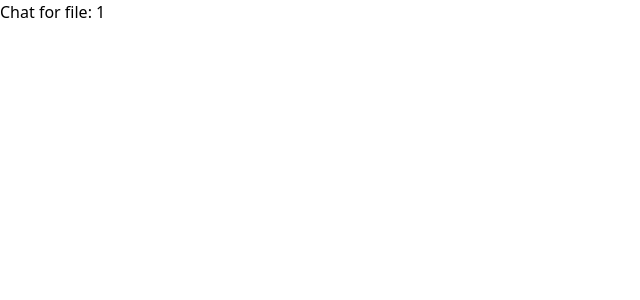
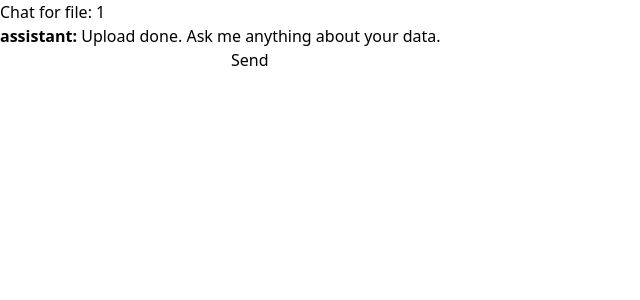
Before and after one commit to armansinghh/data-analysis-agent, a Next.js app in the folder frontend/: page /c/1 in a window 1280 px wide. Shown: the top 300 px of the page, without its empty margins (0-640 px from the left). Built offline with nearby package versions, Linux system fonts and the light colour scheme.

Commit message:
feat(frontend): wire chat input to /query endpoint

```diff
--- a/frontend/src/app/c/[file_id]/page.tsx
+++ b/frontend/src/app/c/[file_id]/page.tsx
@@ -1,12 +1,52 @@
 "use client";
 
-import { Suspense } from "react";
+import { Suspense, useState } from "react";
 import { useParams } from "next/navigation";
+
+type Message = { role: "user" | "assistant"; text: string };
 
 function Chat() {
   const { file_id } = useParams<{ file_id: string }>();
-  return <h1>Chat for file: {file_id}</h1>;
+  const [messages, setMessages] = useState<Message[]>([
+    {
+      role: "assistant",
+      text: "Upload done. Ask me anything about your data.",
+    },
+  ]);
+  const [input, setInput] = useState("");
+
+  async function handleSend() {
+    if (!input.trim()) return;
+
+    setMessages((prev) => [...prev, { role: "user", text: input }]);
+    setInput("");
+
+    const res = await fetch(
+      `http://localhost:8000/query/${file_id}?question=${encodeURIComponent(input)}`,
+      { method: "POST" },
+    );
+    const data = await res.json();
+
+    setMessages((prev) => [
+      ...prev,
+      { role: "assistant", text: JSON.stringify(data) },
+    ]);
+  }
+
+  return (
+    <main>
+      <h1>Chat for file: {file_id}</h1>
+      {messages.map((m, i) => (
+        <p key={i}>
+          <b>{m.role}:</b> {m.text}
+        </p>
+      ))}
+      <input value={input} onChange={(e) => setInput(e.target.value)} />
+      <button onClick={handleSend}>Send</button>
+    </main>
+  );
 }
+``;
 
 export default function ChatPage() {
   return (
```
